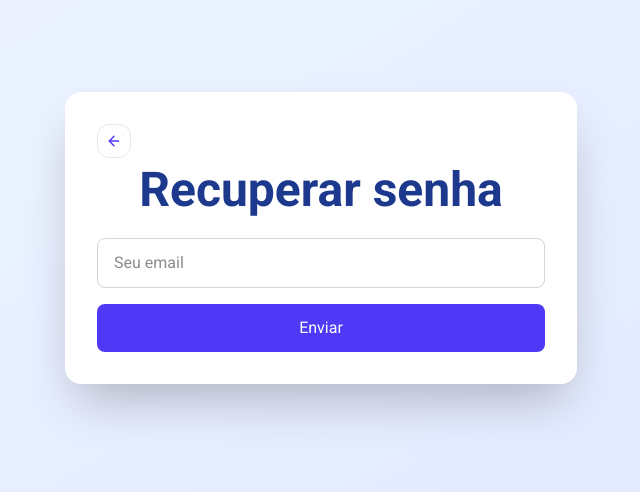
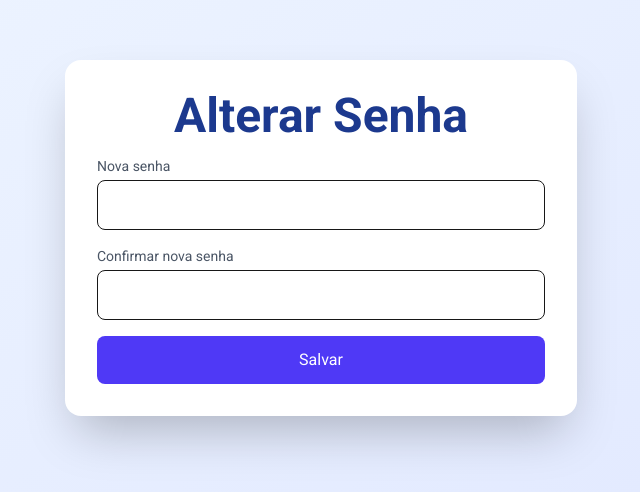
Before and after one commit to mattandrade87/projeto-tcc, a Next.js app: page /recover-password in a window 1280 px wide. Shown: the part 162-654 px from the top of the page, without its empty margins (319-959 px from the left). Built offline with nearby package versions, Linux system fonts and the light colour scheme; no server answers.

Commit message:
refactor

```diff
--- a/src/app/main-page/components/LoginForm.jsx
+++ b/src/app/main-page/components/LoginForm.jsx
@@ -96,7 +96,7 @@ export default function LoginForm() {
       </div>
 
       <div className="mt-4 text-center">
-        <LinkText href="/recover-password">Esqueceu sua senha?</LinkText>
+        <LinkText href="/reset-password">Esqueceu sua senha?</LinkText>
       </div>
     </form>
   );
--- a/src/app/recover-password/page.jsx
+++ b/src/app/recover-password/page.jsx
@@ -1,23 +1,50 @@
 "use client";
-import { useState } from "react";
+import { useState, useEffect } from "react";
+import { useRouter } from "next/navigation";
 import { AuthAPI } from "@/services/api";
 import { useToast } from "@/context/ToastContext.jsx";
 import Loader from "@/components/ui/Loader";
 import { Title } from "@/app/main-page/components";
-import { BackButton } from "@/components/ui";
 
-export default function RecoverPassword() {
-  const [email, setEmail] = useState("");
+export default function UpdatePasswordPage() {
+  const [password, setPassword] = useState("");
+  const [confirm, setConfirm] = useState("");
   const [loading, setLoading] = useState(false);
+  const [accessToken, setAccessToken] = useState("");
   const toast = useToast();
+  const router = useRouter();
+
+  useEffect(() => {
+    // Extract access_token from URL hash
+    const hash = window.location.hash;
+    if (hash) {
+      const params = new URLSearchParams(hash.substring(1));
+      const token = params.get("access_token");
+      if (token) {
+        setAccessToken(token);
+      } else {
+        toast.show("Token de acesso não encontrado", "error");
+      }
+    }
+  }, [toast]);
+
   const submit = async (e) => {
     e.preventDefault();
+    if (password !== confirm) {
+      toast.show("Senhas não conferem", "warning");
+      return;
+    }
+    if (!accessToken) {
+      toast.show("Token de acesso inválido", "error");
+      return;
+    }
     setLoading(true);
     try {
-      await AuthAPI.recoverPassword({ email });
-      toast.show("Email de recuperação enviado", "success");
+      await AuthAPI.updatePassword({ password }, accessToken);
+      toast.show("Senha atualizada", "success");
+      router.push("/main-page");
     } catch (e) {
-      toast.show(e?.message || "Erro ao enviar email", "error");
+      toast.show(e?.message || "Erro ao atualizar senha", "error");
     } finally {
       setLoading(false);
     }
@@ -26,30 +53,45 @@ export default function RecoverPassword() {
   return (
     <div className="min-h-screen bg-gradient-to-br from-blue-50 to-indigo-100 flex items-center justify-center px-4 py-8">
       <div className="bg-white rounded-2xl shadow-2xl p-8 w-full max-w-lg">
-        <div className="mb-6 text-center space-y-2">
-          <BackButton />
-          <Title>Recuperar senha</Title>
+        <div className="mb-4 text-center">
+          <Title>Alterar Senha</Title>
         </div>
         <form onSubmit={submit} className="space-y-4">
-          <input
-            type="email"
-            value={email}
-            onChange={(e) => setEmail(e.target.value)}
-            placeholder="Seu email"
-            className="w-full px-4 py-3 border border-gray-300 rounded-lg focus:ring-2 focus:ring-blue-500 focus:border-transparent outline-none"
-            required
-          />
+          <Field label="Nova senha">
+            <input
+              type="password"
+              value={password}
+              onChange={(e) => setPassword(e.target.value)}
+              className="w-full px-4 py-3 border rounded-lg"
+            />
+          </Field>
+          <Field label="Confirmar nova senha">
+            <input
+              type="password"
+              value={confirm}
+              onChange={(e) => setConfirm(e.target.value)}
+              className="w-full px-4 py-3 border rounded-lg"
+            />
+          </Field>
           <button
-            type="submit"
             disabled={loading}
             className={`bg-indigo-600 text-white px-6 py-3 rounded-lg w-full ${
-              loading ? "opacity-70 cursor-not-allowed" : "hover:bg-indigo-700"
+              loading ? "opacity-70" : "hover:bg-indigo-700"
             }`}
           >
-            {loading ? <Loader label="Enviando..." /> : "Enviar"}
+            {loading ? <Loader label="Salvando..." /> : "Salvar"}
           </button>
         </form>
       </div>
     </div>
   );
 }
+
+function Field({ label, children }) {
+  return (
+    <div>
+      <div className="text-sm text-gray-600 mb-1">{label}</div>
+      {children}
+    </div>
+  );
+}
--- /dev/null
+++ b/src/app/reset-password/page.jsx
@@ -0,0 +1,55 @@
+"use client";
+import { useState } from "react";
+import { AuthAPI } from "@/services/api";
+import { useToast } from "@/context/ToastContext.jsx";
+import Loader from "@/components/ui/Loader";
+import { Title } from "@/app/main-page/components";
+import { BackButton } from "@/components/ui";
+
+export default function RecoverPassword() {
+  const [email, setEmail] = useState("");
+  const [loading, setLoading] = useState(false);
+  const toast = useToast();
+  const submit = async (e) => {
+    e.preventDefault();
+    setLoading(true);
+    try {
+      await AuthAPI.recoverPassword({ email });
+      toast.show("Email de recuperação enviado", "success");
+    } catch (e) {
+      toast.show(e?.message || "Erro ao enviar email", "error");
+    } finally {
+      setLoading(false);
+    }
+  };
+
+  return (
+    <div className="min-h-screen bg-gradient-to-br from-blue-50 to-indigo-100 flex items-center justify-center px-4 py-8">
+      <div className="bg-white rounded-2xl shadow-2xl p-8 w-full max-w-lg">
+        <div className="mb-6 text-center space-y-2">
+          <BackButton />
+          <Title>Recuperar senha</Title>
+        </div>
+        <form onSubmit={submit} className="space-y-4">
+          <input
+            type="email"
+            value={email}
+            onChange={(e) => setEmail(e.target.value)}
+            placeholder="Seu email"
+            className="w-full px-4 py-3 border border-gray-300 rounded-lg focus:ring-2 focus:ring-blue-500 focus:border-transparent outline-none"
+            required
+          />
+          <button
+            type="submit"
+            disabled={loading}
+            className={`bg-indigo-600 text-white px-6 py-3 rounded-lg w-full ${
+              loading ? "opacity-70 cursor-not-allowed" : "hover:bg-indigo-700"
+            }`}
+          >
+            {loading ? <Loader label="Enviando..." /> : "Enviar"}
+          </button>
+        </form>
+      </div>
+    </div>
+  );
+}
--- a/src/app/update-password/page.jsx
+++ b/src/app/update-password/page.jsx
@@ -1,5 +1,6 @@
 "use client";
-import { useState } from "react";
+import { useState, useEffect } from "react";
+import { useRouter } from "next/navigation";
 import { AuthAPI } from "@/services/api";
 import { useToast } from "@/context/ToastContext.jsx";
 import Loader from "@/components/ui/Loader";
@@ -9,7 +10,23 @@ export default function UpdatePasswordPage() {
   const [password, setPassword] = useState("");
   const [confirm, setConfirm] = useState("");
   const [loading, setLoading] = useState(false);
+  const [accessToken, setAccessToken] = useState("");
   const toast = useToast();
+  const router = useRouter();
+
+  useEffect(() => {
+    // Extract access_token from URL hash
+    const hash = window.location.hash;
+    if (hash) {
+      const params = new URLSearchParams(hash.substring(1));
+      const token = params.get("access_token");
+      if (token) {
+        setAccessToken(token);
+      } else {
+        toast.show("Token de acesso não encontrado", "error");
+      }
+    }
+  }, [toast]);
 
   const submit = async (e) => {
     e.preventDefault();
@@ -17,12 +34,15 @@ export default function UpdatePasswordPage() {
       toast.show("Senhas não conferem", "warning");
       return;
     }
+    if (!accessToken) {
+      toast.show("Token de acesso inválido", "error");
+      return;
+    }
     setLoading(true);
     try {
-      await AuthAPI.updatePassword({ password });
+      await AuthAPI.updatePassword({ password }, accessToken);
       toast.show("Senha atualizada", "success");
-      setPassword("");
-      setConfirm("");
+      router.push("/main-page");
     } catch (e) {
       toast.show(e?.message || "Erro ao atualizar senha", "error");
     } finally {
--- a/src/context/AuthContext.jsx
+++ b/src/context/AuthContext.jsx
@@ -11,6 +11,7 @@ const PUBLIC_ROUTES = new Set([
   "/main-page",
   "/main-page/",
   "/login",
+  "/reset-password",
   "/recover-password",
 ]);
 
--- a/src/services/api.js
+++ b/src/services/api.js
@@ -79,10 +79,18 @@ export const AuthAPI = {
     );
     return data;
   },
-  updatePassword: async (payload) => {
-    const { data } = await apiClient.patch("/common/auth/update-password", {
-      password: payload.password,
-    });
+  updatePassword: async (payload, accessToken) => {
+    const headers = {};
+    if (accessToken) {
+      headers.Authorization = `Bearer ${accessToken}`;
+    }
+    const { data } = await apiClient.patch(
+      "/common/auth/update-password",
+      {
+        password: payload.password,
+      },
+      { headers }
+    );
     return data;
   },
   registerAdmin: async (payload) => {
```
